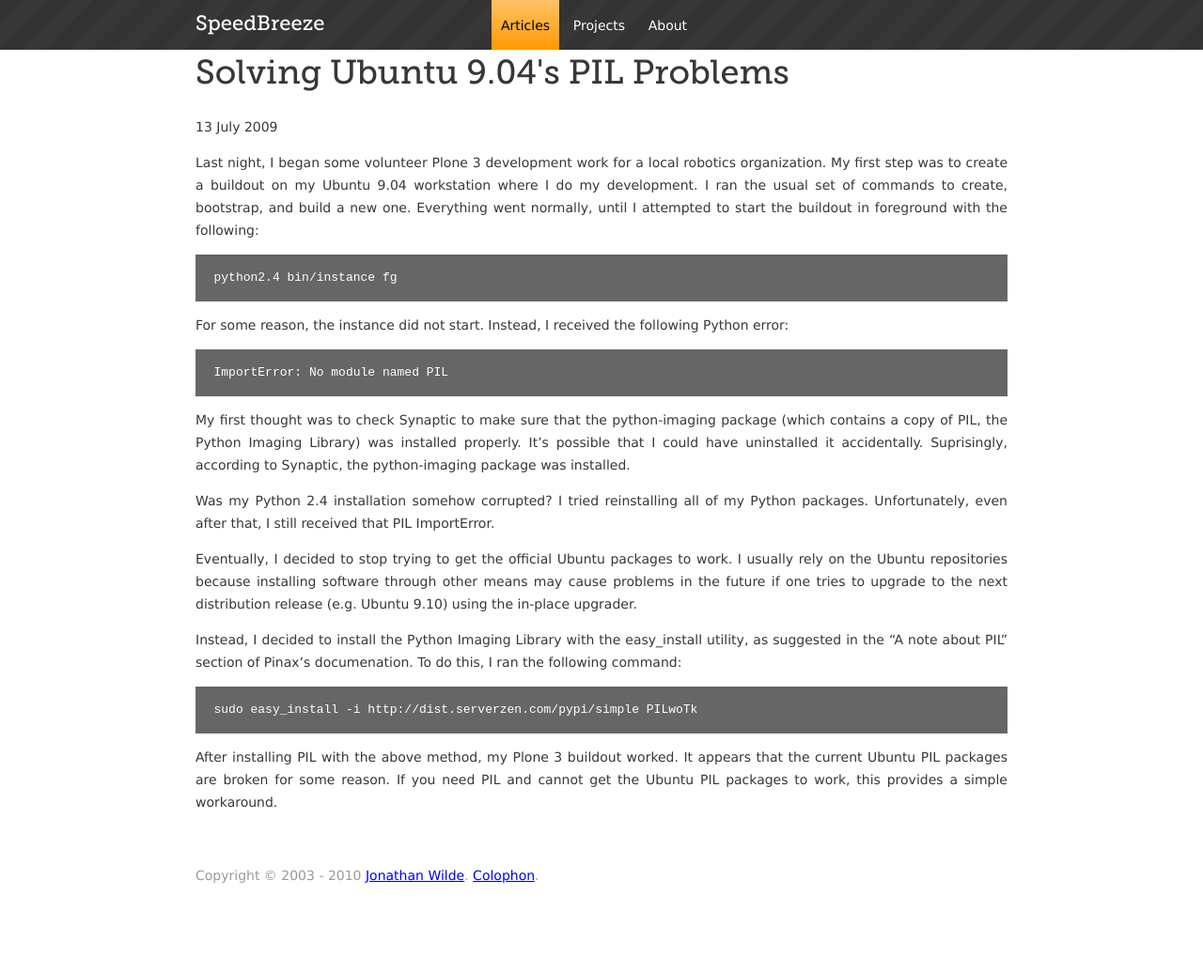
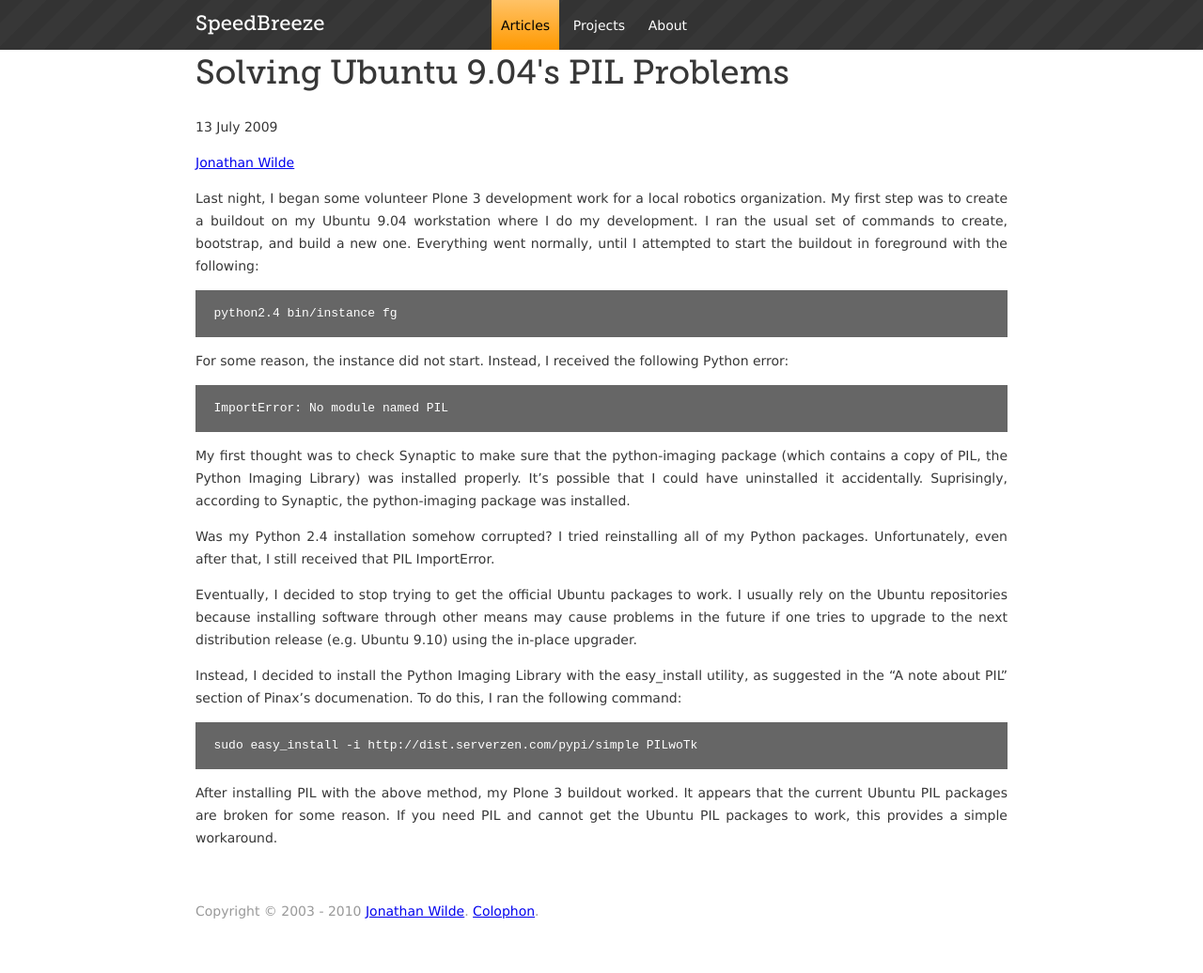
Before and after one commit to hellojwilde/hellojwilde.github.io, a Jekyll site: the page built from _posts/2009-07-13-solving-ubuntu-9.04s-pil-problems.md, in a window 1280 px wide. Shown: the whole page at 94% size. Built offline with Jekyll 4.4.1, drawn with Linux system fonts in a browser that asks for light colours; before the commit the page ends 998 px from its top, so only the background shows below that.

Commit message:
Tweaking the hatom metadata so that Google CSE is happy.

```diff
--- a/_layouts/article.html
+++ b/_layouts/article.html
@@ -10,9 +10,16 @@
 
         <div class="entry-meta">
             <p class="entry-date">
-                <abbr class="published" name="{{ page.date | date: '%Y-%m-%d' }}">
+                <abbr class="updated" name="{{ page.date | date: '%Y-%m-%d' }}">
                     {{ page.date | date: '%d %B %Y' }}
                 </abbr>
+            </p>
+            <p class="entry-author">
+                <span class="vcard author">
+                    <a class="url fn" href="http://www.speedbreeze.com/about">
+                        Jonathan Wilde
+                    </a>
+                </span>
             </p>
         </div>
     </div>
```
